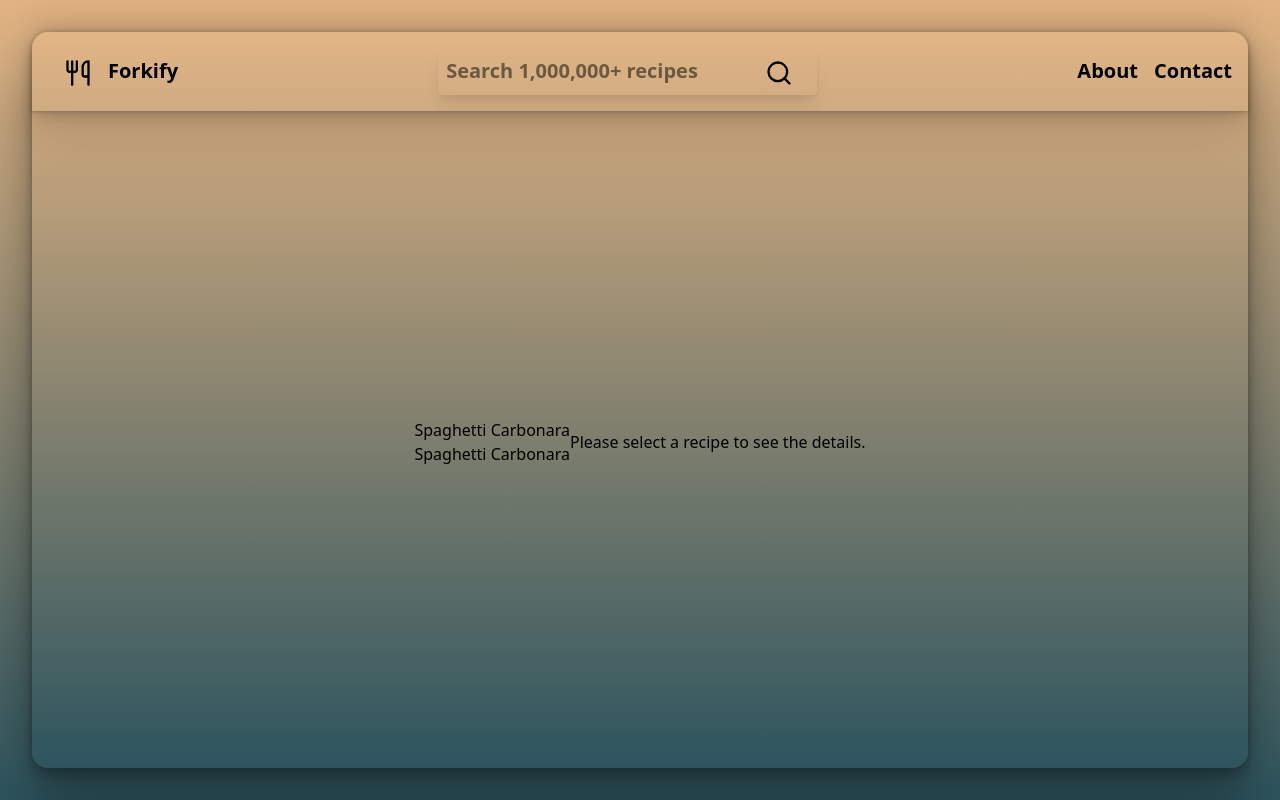
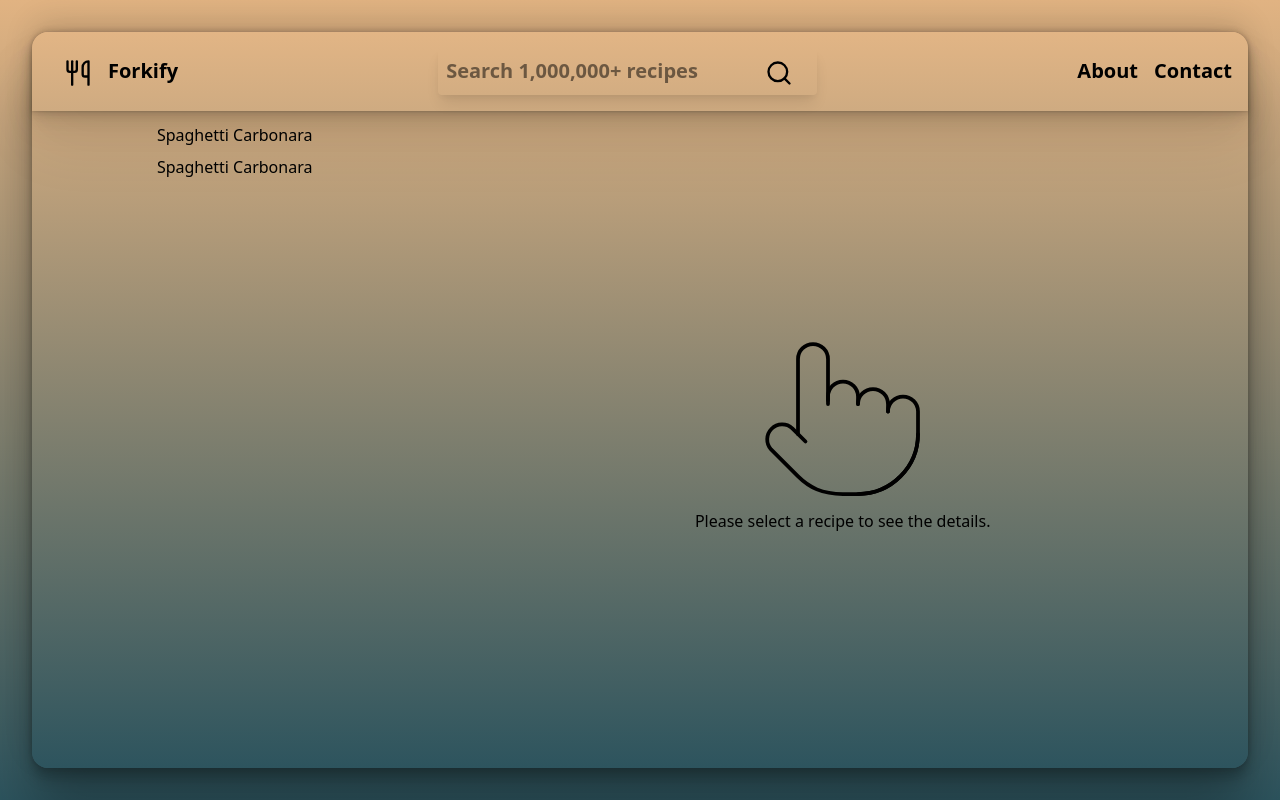
Before and after one commit to ad-dw/Forkify-reactjs, a React (Vite) app: page / in a window 1280 px wide. Built offline with nearby package versions, Linux system fonts and the light colour scheme.

Commit message:
Added axios library

```diff
--- a/package.json
+++ b/package.json
@@ -11,7 +11,8 @@
   },
   "dependencies": {
     "@tailwindcss/vite": "^4.1.12",
-    "lucide-react": "^0.539.0",
+    "axios": "^1.11.0",
+    "lucide-react": "^0.541.0",
     "react": "^19.1.1",
     "react-dom": "^19.1.1",
     "react-router-dom": "^7.8.1",
--- a/src/components/RecipeDetail/RecipeDetail.component.jsx
+++ b/src/components/RecipeDetail/RecipeDetail.component.jsx
@@ -1,4 +1,5 @@
-import React from "react";
+import "./RecipeDetail.styles.css";
+import { Pointer } from "lucide-react";
 
 const RecipeDetail = ({ recipe }) => {
   return (
@@ -17,6 +18,7 @@ const RecipeDetail = ({ recipe }) => {
         </div>
       ) : (
         <div className="empty-recipe-detail">
+          <Pointer size={180} strokeWidth={0.5} />
           <p>Please select a recipe to see the details.</p>
         </div>
       )}
--- a/src/components/RecipeDetail/RecipeDetail.styles.css
+++ b/src/components/RecipeDetail/RecipeDetail.styles.css
@@ -2,4 +2,7 @@
   height: 100%;
   width: 100%;
   flex: 2;
+  display: flex;
+  align-items: center;
+  justify-content: center;
 }
--- a/src/components/RecipeView/RecipeView.styles.css
+++ b/src/components/RecipeView/RecipeView.styles.css
@@ -1,7 +1,5 @@
 .recipe-view {
-  display: flex;
-  justify-content: center;
-  height: 90%;
+  height: 87%;
 }
 
 .empty-view {
@@ -17,6 +15,6 @@
   height: 100%;
   width: 100%;
   display: flex;
-  align-items: center;
+  align-items: stretch;
   justify-content: center;
 }
--- a/src/components/SearchResultsPanel/SearchResults.component.jsx
+++ b/src/components/SearchResultsPanel/SearchResults.component.jsx
@@ -1,4 +1,4 @@
-import React from "react";
+import "./SearchResults.styles.css";
 
 const SearchResults = ({ results }) => {
   return (
@@ -6,7 +6,9 @@ const SearchResults = ({ results }) => {
       {results && results.length > 0 ? (
         <ul>
           {results.map((item, idx) => (
-            <li key={idx}>{item.title}</li>
+            <li key={idx} className="search-result-item">
+              {item.title}
+            </li>
           ))}
         </ul>
       ) : (
--- a/src/components/SearchResultsPanel/SearchResults.styles.css
+++ b/src/components/SearchResultsPanel/SearchResults.styles.css
@@ -1,3 +1,9 @@
 .search-results-panel {
   flex: 1;
+  margin: 0.5rem 0;
 }
+
+.search-result-item {
+  height: 2rem;
+  padding: 0.25rem;
+}
```
Also changed, not shown: 1 other file (tests, documents, lock files or other folders).
